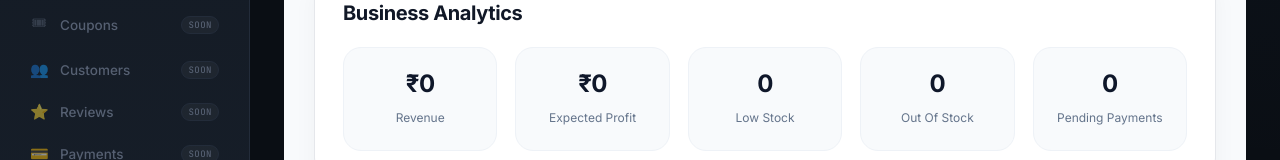
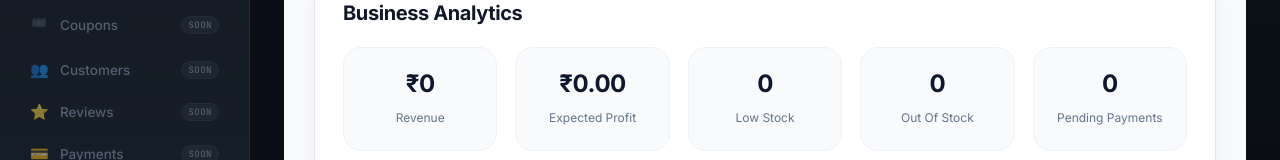
Before and after one commit to ErShivababu9792/shiva-build-mart-client-app, a React (Vite) app: page /admin in a window 1280 px wide. Shown: the part 440-600 px from the top of the page. Built offline with nearby package versions, Linux system fonts and the light colour scheme; no server answers; sample sign-in values are in the browser's storage.

Commit message:
building

```diff
--- a/src/pages/Admin/Dashboard/index.jsx
+++ b/src/pages/Admin/Dashboard/index.jsx
@@ -243,8 +243,8 @@ value={`₹${stats.revenue}`}
 
 
 <Box
-title="Expected Profit"
-value={`₹${stats.profit}`}
+  title="Expected Profit"
+  value={`₹${Number(stats.profit || 0).toFixed(2)}`}
 />
 
 
```
